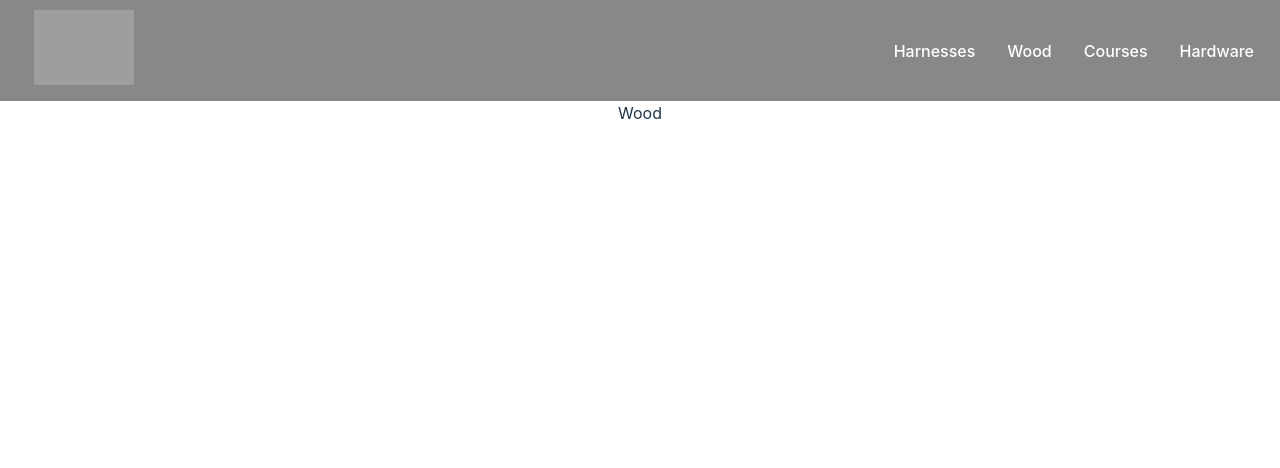
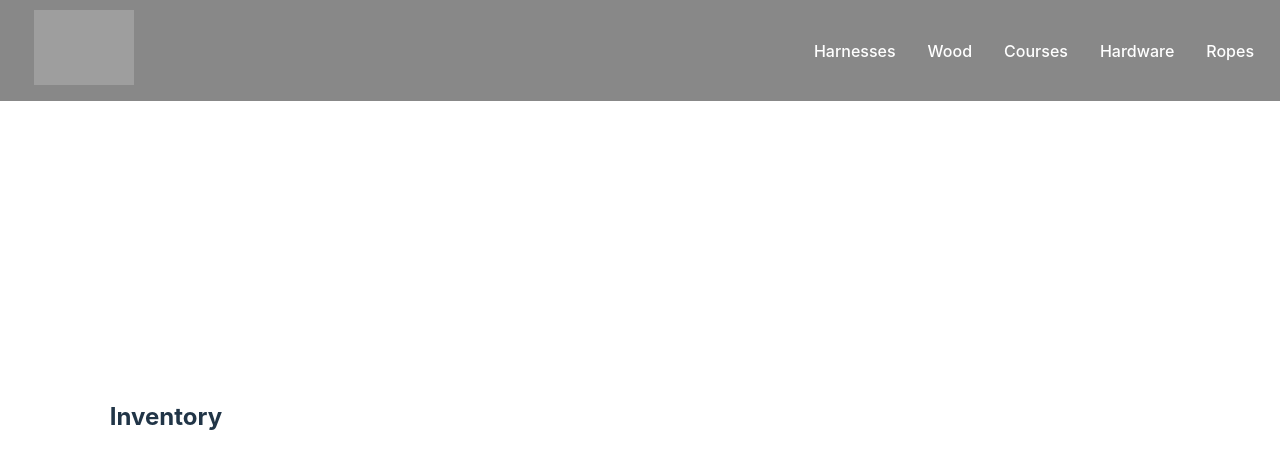
Before and after one commit to travvdawg/inventory-tracker, a React (Vite) app: page /wood in a window 1280 px wide. Shown: the top 468 px of the page. Built offline with nearby package versions, Linux system fonts and the light colour scheme; grey boxes are pictures that could not be loaded.

Commit message:
cleaned up routing / naming

```diff
--- a/src/App.jsx
+++ b/src/App.jsx
@@ -7,7 +7,9 @@ import Wood from './pages/Wood';
 import Courses from './pages/Courses';
 import Inspections from './pages/InspectionSheets';
 import Supplies from './pages/Supplies';
+import Ropes from './pages/Ropes';
 import { BrowserRouter, Route, Routes } from 'react-router';
+import DailyTaskList from './components/DailyTaskList';
 
 function App() {
 	return (
@@ -16,7 +18,7 @@ function App() {
 			<Routes>
 				<Route
 					path='/'
-					element={<LinkCard />}
+					element={<DailyTaskList />}
 				/>
 				<Route
 					path='/harnesses'
@@ -42,6 +44,10 @@ function App() {
 					path='/supplies'
 					element={<Supplies />}
 				/>
+				<Route
+					path='/ropes'
+					element={<Ropes />}
+				/>
 			</Routes>
 		</BrowserRouter>
 	);
--- /dev/null
+++ b/src/components/DailyTaskList.jsx
@@ -0,0 +1,17 @@
+function DailyTaskList() {
+	return (
+		<div className='task-list'>
+			<h1>Todays Tasks</h1>
+			<ul>
+				<li>Clean trash</li>
+				<li>Clean trash</li>
+				<li>Clean trash</li>
+				<li>Clean trash</li>
+				<li>Clean trash</li>
+				<li>Clean trash</li>
+				<li>Clean trash</li>
+			</ul>
+		</div>
+	);
+}
+export default DailyTaskList;
--- a/src/components/Navbar.jsx
+++ b/src/components/Navbar.jsx
@@ -1,6 +1,7 @@
 import { Link } from 'react-router';
 import { useState } from 'react';
 import Hamburger from 'hamburger-react';
+import Ropes from '../pages/Ropes';
 
 function Navbar() {
 	const [isOpen, setIsOpen] = useState(false);
@@ -38,6 +39,9 @@ function Navbar() {
 						<li>
 							<Link to='/hardware'>Hardware</Link>
 						</li>
+						<li>
+							<Link to='/ropes'>Ropes</Link>
+						</li>
 					</ul>
 				</div>
 			</nav>
--- a/src/index.css
+++ b/src/index.css
@@ -132,6 +132,47 @@ h1 {
 	box-shadow: 1px 1px 10px rgba(255, 255, 255, 0.425);
 }
 
+.ropes,
+.harness,
+.courses,
+.hardware,
+.wood {
+	display: flex;
+	align-items: center;
+	justify-content: center;
+	flex-direction: row;
+	width: 100vw;
+}
+
+.ropes h2,
+.harness h2,
+.wood,
+.courses h2,
+.hardware h2 {
+	padding: 1rem;
+	margin: 1rem;
+	height: 600px;
+	width: 300px;
+	border-radius: 15px;
+	background-color: rgba(255, 255, 255, 0.068);
+}
+
+.task-list {
+	width: 100vw;
+	display: flex;
+	align-items: center;
+	justify-content: center;
+}
+
+.task-list h1 {
+	height: 80vh;
+	width: 80vw;
+	background-color: rgba(255, 255, 255, 0.13);
+	margin-top: 1.5rem;
+	padding-top: 1.5rem;
+	border-radius: 15px;
+}
+
 @media (prefers-color-scheme: light) {
 	:root {
 		color: #213547;
--- a/src/pages/Courses.jsx
+++ b/src/pages/Courses.jsx
@@ -1,4 +1,9 @@
 function Courses() {
-	return <div>Courses</div>;
+	return (
+		<div className='courses'>
+			<h2>Inspection</h2>
+			<h2>Repairs</h2>
+		</div>
+	);
 }
 export default Courses;
--- a/src/pages/Hardware.jsx
+++ b/src/pages/Hardware.jsx
@@ -1,4 +1,12 @@
 function Hardware() {
-	return <div>Hardware</div>;
+	return (
+		<div className='hardware'>
+			<h2>U-Bolts</h2>
+			<h2>I-Bolts</h2>
+			<h2>Carriage Bolt</h2>
+			<h2>Wire</h2>
+			<h2>Grinder</h2>
+		</div>
+	);
 }
 export default Hardware;
--- a/src/pages/Harnesses.jsx
+++ b/src/pages/Harnesses.jsx
@@ -1,4 +1,10 @@
 function Harnesses() {
-	return <div>Harnesses</div>;
+	return (
+		<div className='harness'>
+			<h2>Monthly Inspection</h2>
+			<h2>Repairs</h2>
+			<h2>Clic-it Parts</h2>
+		</div>
+	);
 }
 export default Harnesses;
--- /dev/null
+++ b/src/pages/Ropes.jsx
@@ -0,0 +1,9 @@
+function Ropes() {
+	return (
+		<div className='ropes'>
+			<h2>Rope Lengths</h2>
+			<h2>Rescue Rope</h2>
+		</div>
+	);
+}
+export default Ropes;
--- a/src/pages/Wood.jsx
+++ b/src/pages/Wood.jsx
@@ -1,4 +1,8 @@
 function Wood() {
-	return <div>Wood</div>;
+	return (
+		<div className='wood'>
+			<h2>Inventory</h2>
+		</div>
+	);
 }
 export default Wood;
```
